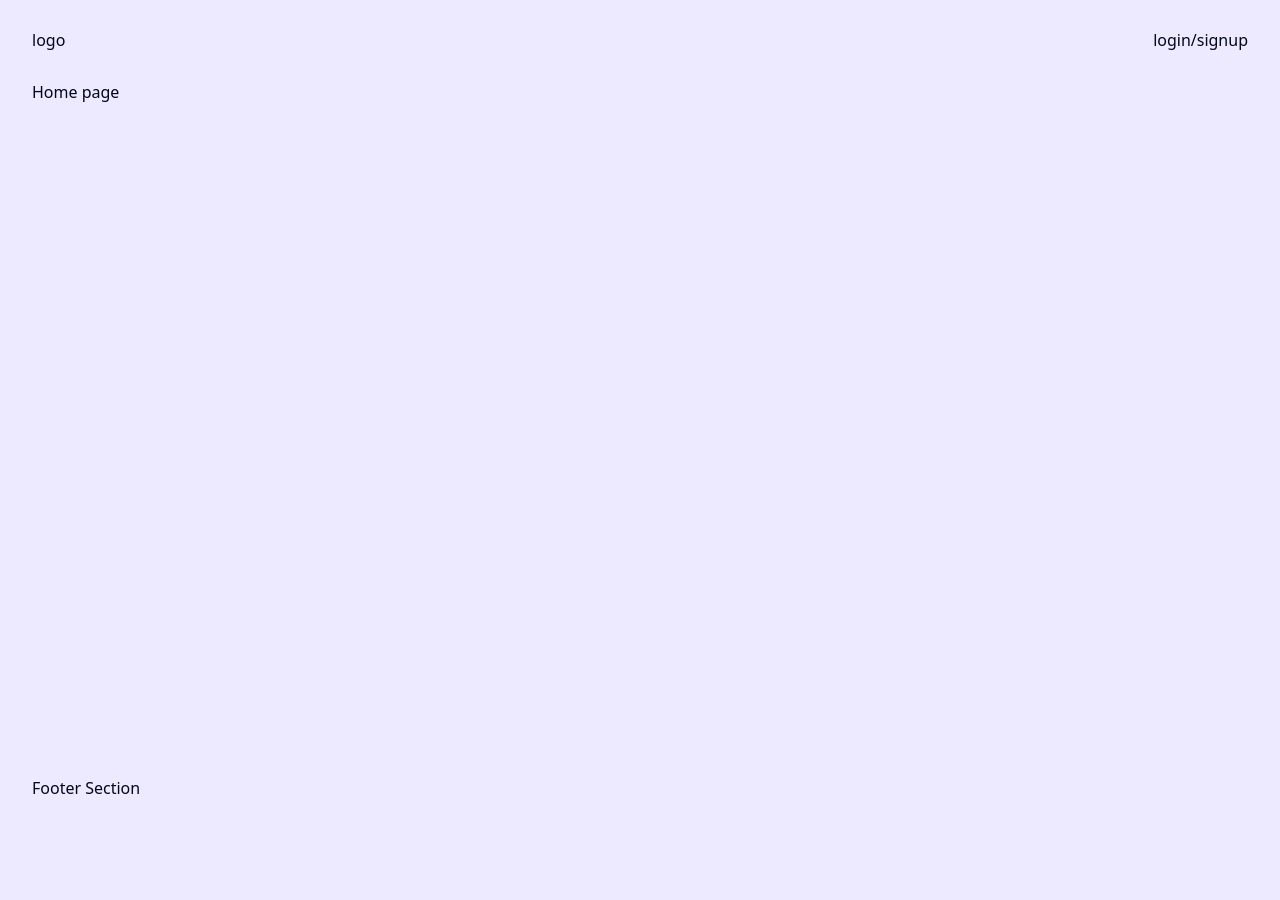
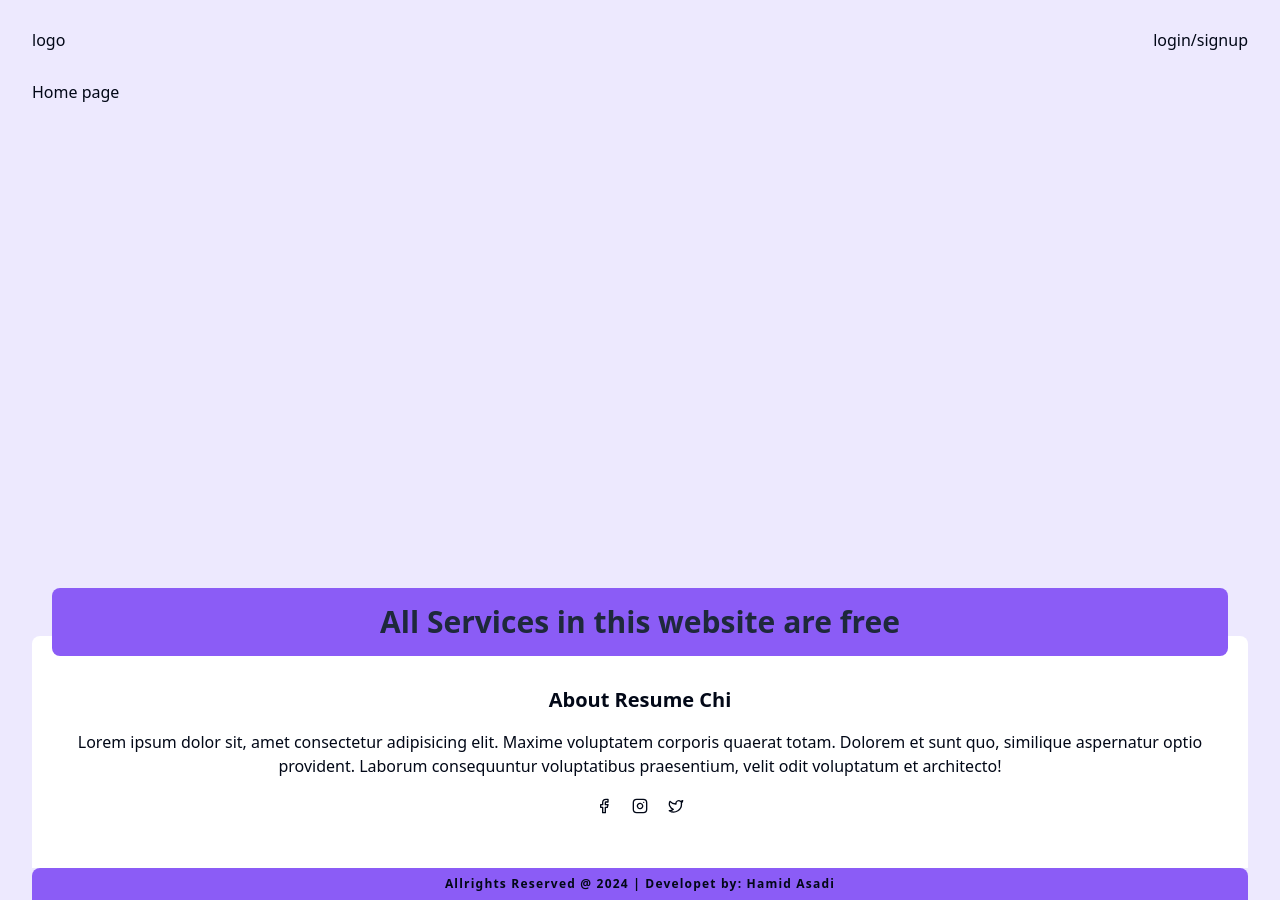
Before and after one commit to hamid19471/ai-resume, a React (Vite) app: page / in a window 1280 px wide. Before the commit the page ends 800 px from the top, so only its background shows below. Built offline with nearby package versions, Linux system fonts and the light colour scheme; no server answers.

Commit message:
Update: footer

```diff
--- a/src/components/footer/footer.jsx
+++ b/src/components/footer/footer.jsx
@@ -1,4 +1,29 @@
+import { FacebookIcon, Instagram, Twitter } from "lucide-react";
+
 const Footer = () => {
-  return <footer>Footer Section</footer>;
+  return (
+    <footer>
+      <div className="text-center bg-violet-500 py-4 text-slate-800 font-bold text-3xl rounded-lg mx-5 translate-y-5">
+        All Services in this website are free
+      </div>
+      <div className=" flex flex-col  justify-center w-full bg-white h-full items-center px-8 rounded-t-lg">
+        <h1 className="text-xl font-bold ">About Resume Chi</h1>
+        <p className="  mt-4 text-center">
+          Lorem ipsum dolor sit, amet consectetur adipisicing elit. Maxime
+          voluptatem corporis quaerat totam. Dolorem et sunt quo, similique
+          aspernatur optio provident. Laborum consequuntur voluptatibus
+          praesentium, velit odit voluptatum et architecto!
+        </p>
+        <div className="flex items-start justify-start mt-4 gap-2">
+          <FacebookIcon className="w-7 h-6  rounded-lg p-1 text-gray" />
+          <Instagram className="w-7 h-6  rounded-lg p-1 text-gray" />
+          <Twitter className="w-7 h-6  rounded-lg p-1 text-gray" />
+        </div>
+      </div>
+      <div className="text-center py-2 bg-violet-500 rounded-t-lg text-xs font-bold tracking-widest">
+        Allrights Reserved @ 2024 | Developet by: Hamid Asadi
+      </div>
+    </footer>
+  );
 };
 export default Footer;
```
